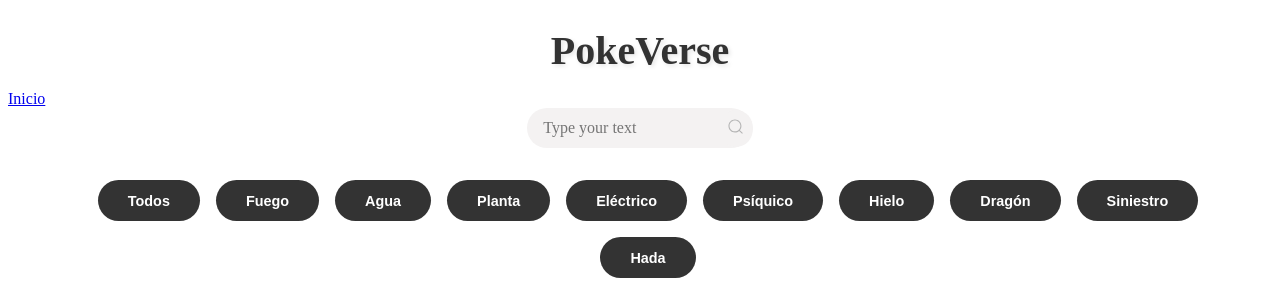
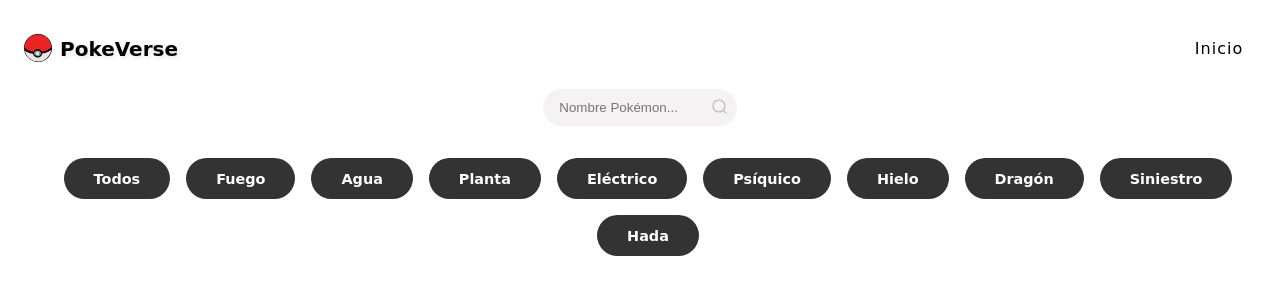
Before and after one commit to NaghellyM/PokeVerse, a website built with Vite: page search.html in a window 1280 px wide. Built offline with nearby package versions, Linux system fonts and the light colour scheme.

Commit message:
Style:Home design change and search

```diff
--- a/search.html
+++ b/search.html
@@ -1,6 +1,5 @@
 <!doctype html>
 <html lang="en">
-
   <head>
     <meta charset="UTF-8" />
     <link rel="icon" type="image/svg+xml" href="/pokeBall.svg" />
@@ -10,24 +9,45 @@
   </head>
 
   <body>
-  <h1>PokeVerse</h1>
-  <a href="index.html" class="back-button"> Inicio</a>
+    <nav class="navbar">
+      <div class="nav-container">
+        <div class="nav-logo">
+          <img src="/pokeBall.svg" alt="PokeBall" class="logo-icon" />
+          <h1 class="logo-text">PokeVerse</h1>
+        </div>
+        <a href="index.html" class="back-button">
+          <svg
+            height="16"
+            width="16"
+            xmlns="http://www.w3.org/2000/svg"
+            version="1.1"
+            viewBox="0 0 1024 1024"
+          ></svg>
+          Inicio
+        </a>
+      </div>
+    </nav>
+
     <header>
       <div class="search">
-      <input id="search__input" type="text" class="search__input" placeholder="Type your text" />
+        <input
+          id="search__input"
+          type="text"
+          class="search__input"
+          placeholder="Nombre Pokémon..."
+        />
         <button id="search__button" class="search__button">
           <svg class="search__icon" aria-hidden="true" viewBox="0 0 24 24">
             <g>
               <path
-              d="M21.53 20.47l-3.66-3.66C19.195 15.24 20 13.214 20 11c0-4.97-4.03-9-9-9s-9 4.03-9 9 4.03 9 9 9c2.215 0 4.24-.804 5.808-2.13l3.66 3.66c.147.146.34.22.53.22s.385-.073.53-.22c.295-.293.295-.767.002-1.06zM3.5 11c0-4.135 3.365-7.5 7.5-7.5s7.5 3.365 7.5 7.5-3.365 7.5-7.5 7.5-7.5-3.365-7.5-7.5z">
-            </path>
+                d="M21.53 20.47l-3.66-3.66C19.195 15.24 20 13.214 20 11c0-4.97-4.03-9-9-9s-9 4.03-9 9 4.03 9 9 9c2.215 0 4.24-.804 5.808-2.13l3.66 3.66c.147.146.34.22.53.22s.385-.073.53-.22c.295-.293.295-.767.002-1.06zM3.5 11c0-4.135 3.365-7.5 7.5-7.5s7.5 3.365 7.5 7.5-3.365 7.5-7.5 7.5-7.5-3.365-7.5-7.5z"
+              ></path>
             </g>
           </svg>
         </button>
       </div>
       <div id="filter-buttons"></div>
     </header>
-  <div id="pokemon-container"></div>
 
     <div id="pokemon-container">
       <div id="loader">
@@ -43,7 +63,5 @@
       </div>
     </div>
     <div id="filter-buttons-action"></div>
-  <script type="module" src="/src/main.js"></script>
   </body>
-
 </html>
--- a/src/home.css
+++ b/src/home.css
@@ -1,13 +1,13 @@
 :root {
-  --primary: #80BCBD;
-  --blue-light: #AAD9BB;
+  --primary-blue: #80bcbd;
+  --blue-light: #aad9bb;
   --blue-dark: #154d71;
-  --blue-accent: #80BCBD;
+  --blue-accent: #3b82f6;
   --white: #ffffff;
-  --gray-light: #f8fafc;
+  --gray-light: #f9f7c9;
   --gray-medium: #64748b;
   --gray-dark: #1e293b;
-  --shadow: #80BCBD;
+  --shadow: rgba(37, 99, 235, 0.15);
 }
 
 * {
@@ -19,9 +19,11 @@
 body {
   font-family: "Grandstander", cursive;
   font-optical-sizing: auto;
-  background: linear-gradient(160deg,
-      var(--blue-light) 100%,
-      var(--primary) 0%);
+  background: linear-gradient(
+    90deg,
+    var(--blue-light) 100%,
+    var(--primary-blue) 0%
+  );
   height: 100vh;
   overflow: hidden;
   color: var(--gray-dark);
@@ -117,7 +119,7 @@ body {
 .nav-link:hover,
 .nav-link.active {
   color: var(--white);
-  background: var(--primary);
+  background: var(--primary-blue);
 }
 
 .hero-section {
@@ -202,7 +204,6 @@ body {
 }
 
 @keyframes float {
-
   0%,
   100% {
     transform: translateY(0px);
--- a/src/style.css
+++ b/src/style.css
@@ -1,9 +1,18 @@
-.grandstander {
+body {
   font-family: "Grandstander", cursive;
   font-optical-sizing: auto;
-  font-weight: 100;
-  font-style: normal;
+  color: var(--gray-dark);
+  display: flex;
+  flex-direction: column;
 }
+
+button,
+a.back-button,
+.filter__button,
+.pagination-btn {
+  font-family: "Grandstander", cursive;
+}
+
 .search {
   display: flex;
   align-items: center;
@@ -12,8 +21,6 @@
 }
 
 .search__input {
-  font-family: inherit;
-  font-size: inherit;
   background-color: #f4f2f2;
   border: none;
   color: #646464;
@@ -31,10 +38,6 @@
 
 .search__input:focus {
   outline: none;
-  background-color: #f0eeee;
-}
-
-.search__input:focus + .search__button {
   background-color: #f0eeee;
 }
 
@@ -355,3 +358,130 @@ h1 {
     background-color: transparent;
   }
 }
+
+.back-button {
+  display: flex;
+  height: 3em;
+  width: 100px;
+  align-items: center;
+  justify-content: center;
+  background-color: #eeeeee4b;
+  border-radius: 3px;
+  letter-spacing: 1px;
+  transition: all 0.2s linear;
+  cursor: pointer;
+  border: none;
+  background: #fff;
+  text-decoration: none;
+  color: inherit;
+}
+
+.back-button > svg {
+  margin-right: 5px;
+  margin-left: 5px;
+  font-size: 20px;
+  transition: all 0.4s ease-in;
+}
+
+.back-button:hover > svg {
+  font-size: 1.2em;
+  transform: translateX(-5px);
+}
+
+.back-button:hover {
+  box-shadow:
+    9px 9px 33px #d1d1d1,
+    -9px -9px 33px #ffffff;
+  transform: translateY(-2px);
+}
+
+.navbar {
+  background: var(--white);
+  padding: 0.75rem 0;
+  box-shadow: 0 2px 10px var(--shadow);
+  position: relative;
+  z-index: 100;
+  flex-shrink: 0;
+}
+
+.nav-container {
+  max-width: 100%;
+  margin: 0 auto;
+  display: flex;
+  justify-content: space-between;
+  align-items: center;
+  padding: 0 1rem;
+  position: relative;
+}
+
+.nav-logo {
+  display: flex;
+  align-items: center;
+  gap: 0.5rem;
+}
+
+.logo-icon {
+  width: 28px;
+  height: 28px;
+}
+
+.logo-text {
+  font-size: 1.25rem;
+  font-weight: bold;
+  color: var(--blue-dark);
+}
+
+.nav-toggle {
+  display: flex;
+  flex-direction: column;
+  background: none;
+  border: none;
+  cursor: pointer;
+  padding: 0.5rem;
+  gap: 0.25rem;
+}
+
+.nav-toggle span {
+  width: 20px;
+  height: 2px;
+  background: var(--blue-dark);
+  transition: all 0.3s ease;
+}
+
+.nav-links {
+  position: absolute;
+  top: 100%;
+  left: 0;
+  right: 0;
+  background: var(--white);
+  display: flex;
+  flex-direction: column;
+  gap: 0;
+  box-shadow: 0 4px 10px var(--shadow);
+  transform: translateY(-100%);
+  opacity: 0;
+  visibility: hidden;
+  transition: all 0.3s ease;
+}
+
+.nav-links.active {
+  transform: translateY(0);
+  opacity: 1;
+  visibility: visible;
+}
+
+.nav-link {
+  text-decoration: none;
+  color: var(--gray-medium);
+  font-weight: 500;
+  padding: 1rem;
+  border-bottom: 1px solid var(--gray-light);
+  transition: all 0.3s ease;
+  text-align: center;
+}
+
+.nav-link:hover,
+.nav-link.active {
+  color: var(--white);
+  background: var(--primary-blue);
+}
```
Also changed, not shown: index.html (+1 -1 lines). Lines whose indentation alone changed are shown as unchanged.
